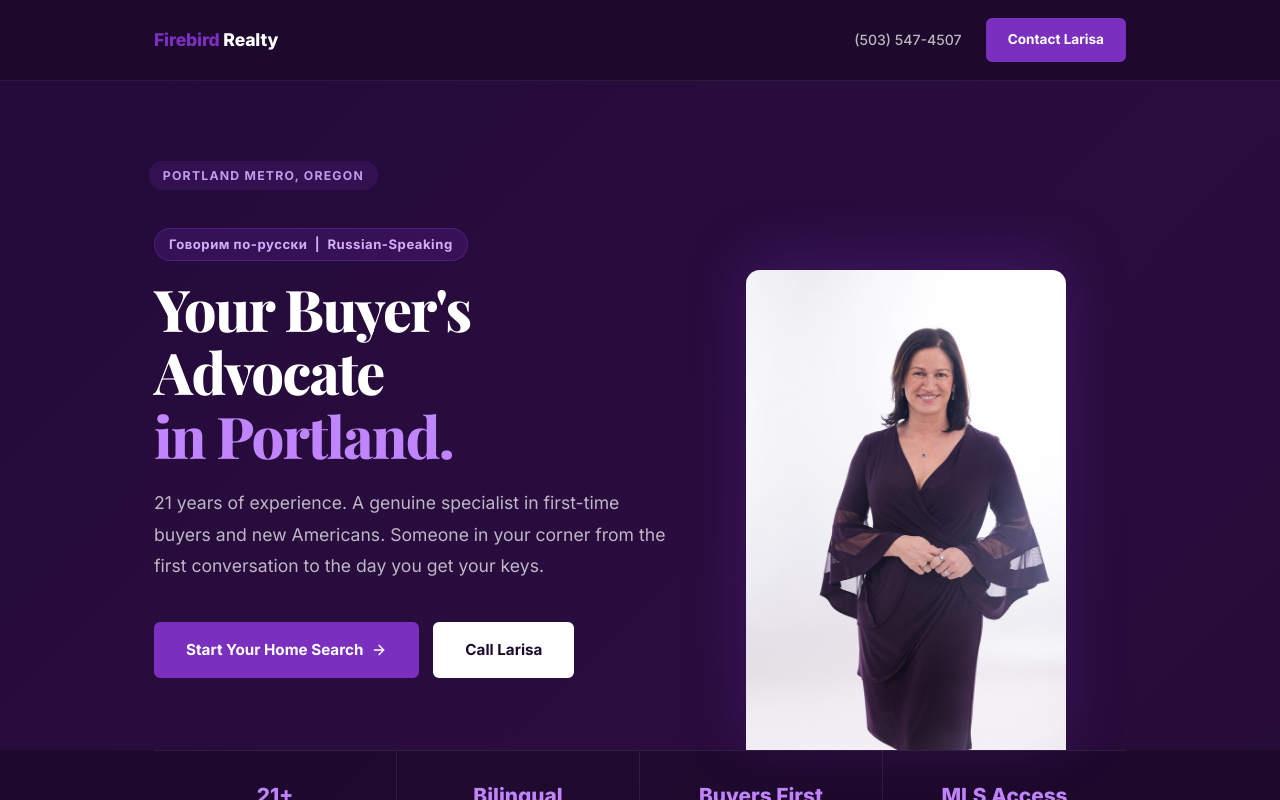
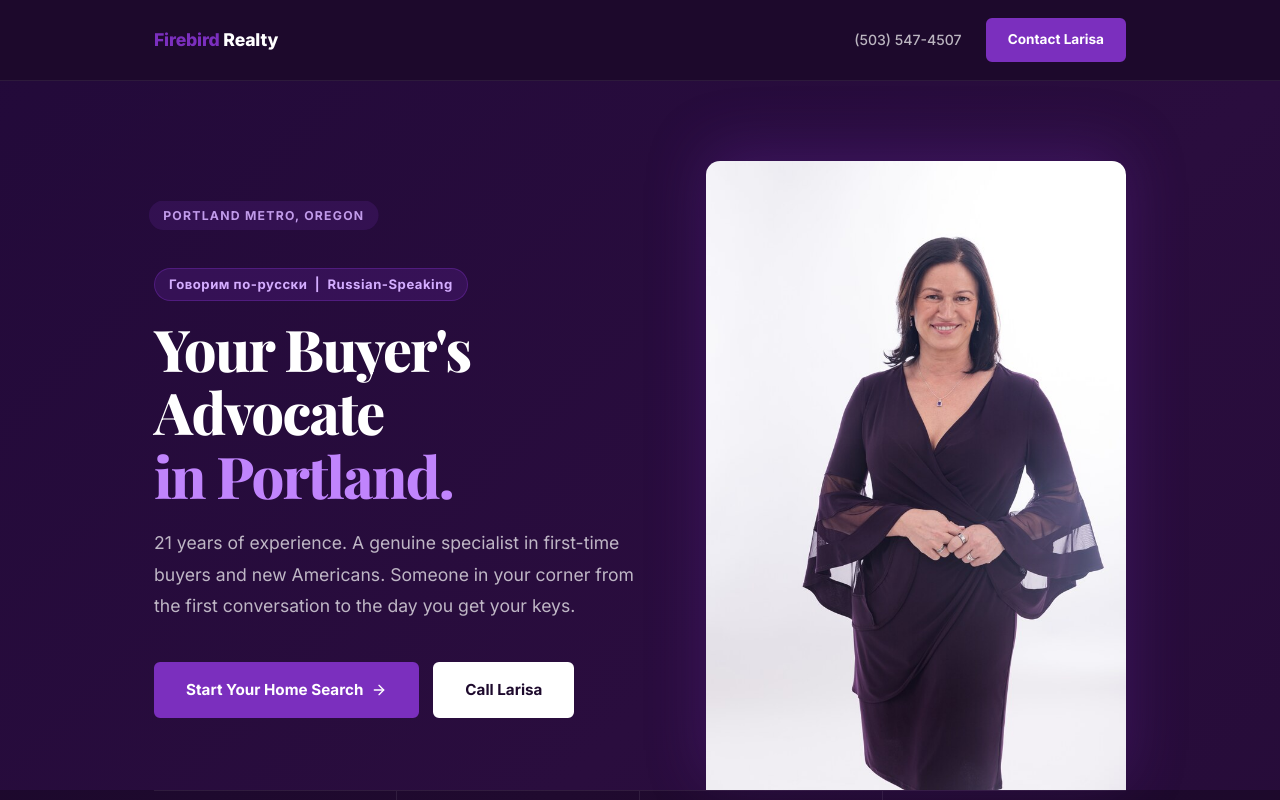
Before and after one commit to AppStudioPros/firebird-realty-website, a Next.js app: page / in a window 1280 px wide. Shown: the top 800 px of the page. Built offline with nearby package versions, Linux system fonts and the light colour scheme; a web font is replaced by a local one.

Commit message:
Hero photo: full natural width (420px, auto height), no side crop, bottom clips at hero edge

```diff
--- a/app/page.tsx
+++ b/app/page.tsx
@@ -72,7 +72,7 @@ export default function Page() {
         {/* ── HERO ────────────────────────────────────────────── */}
         <section className="hero-bg" style={{ color: "#fff", padding: "80px 0 0", position: "relative", overflow: "hidden" }}>
           <div className="container">
-            <div className="hero-grid" style={{ display: "grid", gridTemplateColumns: "1fr 380px", gap: "60px", alignItems: "flex-end" }}>
+            <div className="hero-grid" style={{ display: "grid", gridTemplateColumns: "1fr 420px", gap: "60px", alignItems: "flex-end" }}>
               <FadeIn delay={0} style={{ paddingBottom: 72 }}>
                 <div className="pulse-badge" style={{ marginBottom: 20 }}>
                   <span className="tag" style={{ background: "rgba(123,47,190,0.2)", color: "#D4ADFF" }}>
@@ -104,9 +104,12 @@ export default function Page() {
                   <Image
                     src="/larisa-full.jpg"
                     alt="Larisa Seibel — Portland Buyer's Agent, Firebird Realty"
-                    width={320} height={480}
+                    width={700}
+                    height={1049}
                     style={{
                       display: "block",
+                      width: 420,
+                      height: "auto",
                       borderRadius: "14px 14px 0 0",
                       boxShadow: "0 -12px 60px rgba(123,47,190,0.25)",
                     }}
```
